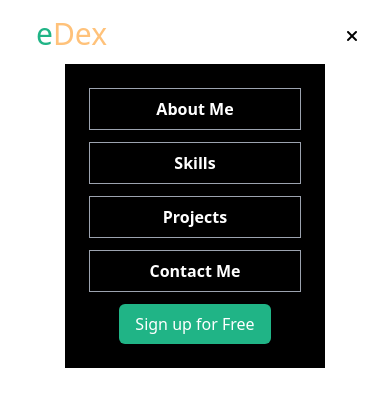
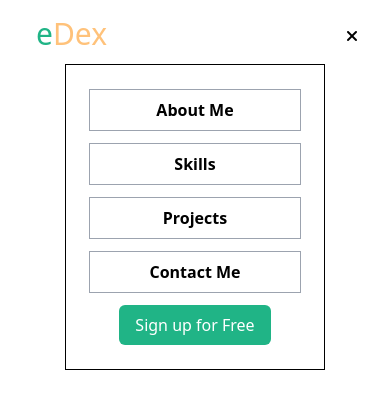
Before and after one commit to Blochnavaj/GF_Project, a React (Vite) app in the folder Frontend/: page / in a window 390 px wide. Both pictures are taken after a click on the element 351 px from the left and 36 px from the top of the page. Shown: the top 408 px of the page. Built offline with nearby package versions, Linux system fonts and the light colour scheme.

Commit message:
change in navbar

```diff
--- a/Frontend/src/Components/Navbar.jsx
+++ b/Frontend/src/Components/Navbar.jsx
@@ -53,19 +53,19 @@ function Navbar() {
 
          {/* Mobile Menu */}
       {nav && (
-        <div className="md:hidden bg-black mt-[4rem] w-2/3 m-auto absolute top-0 left-0 py-6 px-4 right-0 flex justify-center items-center">
+        <div className="md:hidden border border-black  bg-white mt-[4rem] w-2/3 m-auto absolute top-0 left-0 py-6 px-4 right-0 flex justify-center items-center">
           <ul className="flex flex-col gap-3 list-none  ">
-            <a href="#" className='border border-gray-400 p-2  w-[13.25rem] flex justify-center items-center'  >
-              <li className="text-white font-semibold">About Me</li>
+            <a href="#" className='border border-gray-400 hover:bg-[#20B486] p-2  w-[13.25rem] flex justify-center items-center'  >
+              <li className="text-black hover:text-white font-semibold">About Me</li>
             </a>
-            <a href="#" className='border border-gray-400 p-2  w-[13.25rem] flex justify-center items-center '  >
-              <li className="text-white font-semibold">Skills</li>
+            <a href="#" className='border border-gray-400 hover:bg-[#20B486] p-2  w-[13.25rem] flex justify-center items-center '  >
+              <li className="text-black hover:text-white font-semibold">Skills</li>
             </a>
-            <a href="#" className='border border-gray-400 p-2  w-[13.25rem] flex justify-center items-center '  >
-              <li className="text-white font-semibold">Projects</li>
+            <a href="#" className='border border-gray-400  hover:bg-[#20B486]  p-2  w-[13.25rem] flex justify-center items-center '  >
+              <li className="text-black  hover:text-white font-semibold">Projects</li>
             </a>
-            <a href="#"  className='border border-gray-400 p-2  w-[13.25rem] flex justify-center items-center ' >
-              <li className="text-white font-semibold">Contact Me</li>
+            <a href="#"  className='border border-gray-400 hover:bg-[#20B486] p-2  w-[13.25rem] flex justify-center items-center ' >
+              <li className="text-black hover:text-white font-semibold">Contact Me</li>
             </a>
             <a href="#" className='flex justify-center items-center'  >
             <button className='bg-[#20B486] text-white  px-4 py-2 rounded-md  transition duration-200 ease-in-out active:scale-90'> Sign up for Free </button>
```
